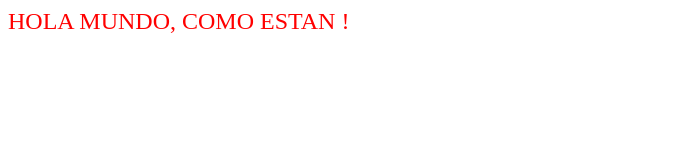
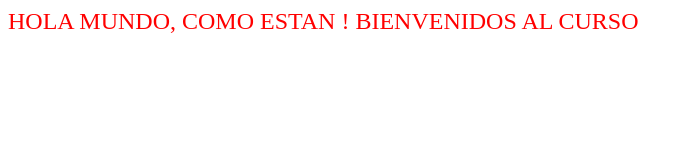
Before and after one commit to mauryvacaf/pruebafab, a plain HTML site: page index.html in a window 1280 px wide. Shown: the whole page, without its empty margins (0-691 px from the left). Drawn offline with Linux system fonts and the light colour scheme.

Commit message:
MODIFICACION AL ARCHIVO INDEX.HTML

```diff
--- a/index.html
+++ b/index.html
@@ -5,5 +5,6 @@
 </head>
 <body>
 	HOLA MUNDO, COMO ESTAN !
+	BIENVENIDOS AL CURSO
 </body>
 </html>
```
